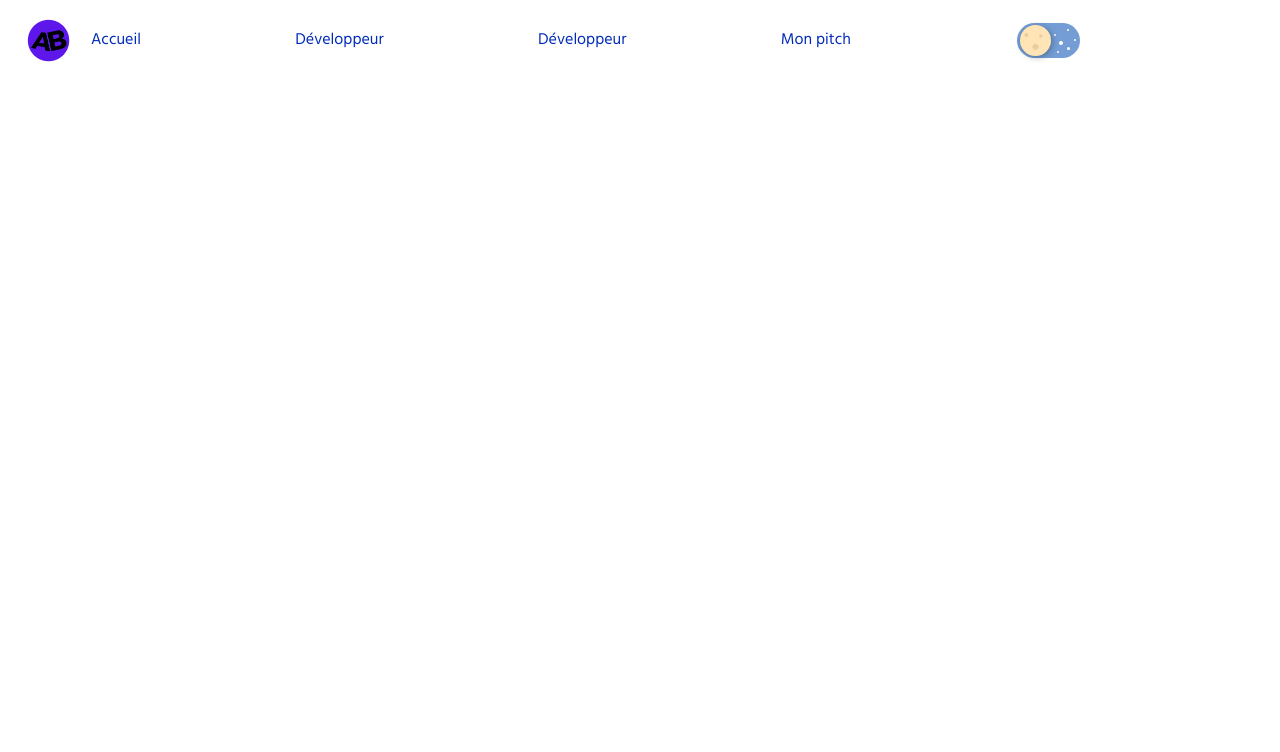
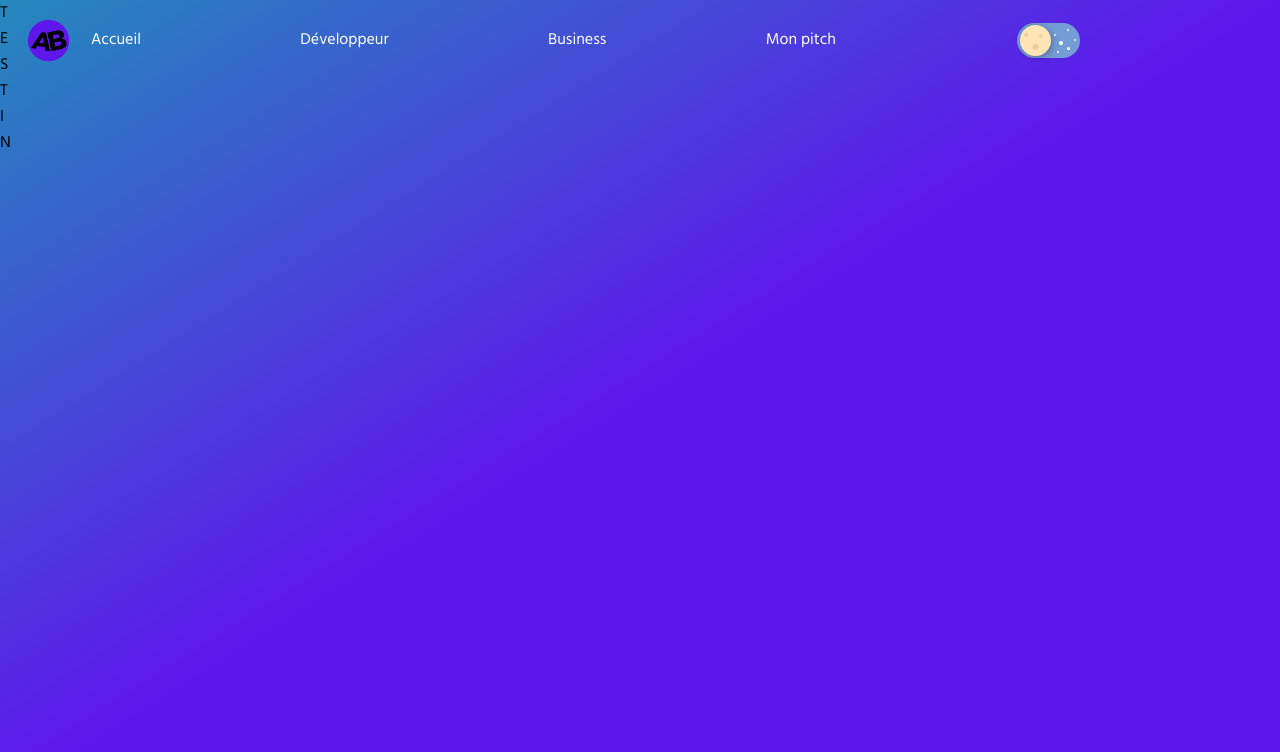
Before and after one commit to aauugguussttiinn/portfolio-front, a React (Create React App) app: page / in a window 1280 px wide. Shown: the top 752 px of the page. Built offline with nearby package versions, Linux system fonts and the light colour scheme; a web font is replaced by a local one.

Commit message:
Setting up gradient for body

```diff
--- a/public/index.html
+++ b/public/index.html
@@ -26,9 +26,8 @@
     -->
     <title>React App</title>
   </head>
-  <body>
+  <body id="root">
     <noscript>You need to enable JavaScript to run this app.</noscript>
-    <div id="root"></div>
     <!--
       This HTML file is a template.
       If you open it directly in the browser, you will see an empty page.
--- a/src/App.js
+++ b/src/App.js
@@ -38,7 +38,7 @@ function App() {
         <Navigation />
         <DarkModeButton/>
         <Routes>
-          <Route exact path="/" component={Home} />
+          <Route exact path="/" element={ <Home />} />
         </Routes>
       </DarkMode.Provider>
     </Router>
--- a/src/components/Navigation/Navigation.jsx
+++ b/src/components/Navigation/Navigation.jsx
@@ -21,8 +21,8 @@ const Navigation = () => {
           <NavLink exact to="/developpeur" activeClassName="nav-active" className="nav-link">
             Développeur
           </NavLink>
-          <NavLink exact to="/commercial" activeClassName="nav-active" className="nav-link">
-            Développeur
+          <NavLink exact to="/business" activeClassName="nav-active" className="nav-link">
+            Business
           </NavLink>
           <NavLink exact to="/mon-pitch" activeClassName="nav-active" className="nav-link">
             Mon pitch
--- a/src/components/Navigation/_navigation.scss
+++ b/src/components/Navigation/_navigation.scss
@@ -15,7 +15,7 @@
   .nav-link{
     padding: 10px;
     position: relative;
-    color: var(--prim-color);
+    color: var(--basic-color-white);
     text-decoration: none;
     transition: all .5s;
     &::after {
--- a/src/pages/Home/Home.jsx
+++ b/src/pages/Home/Home.jsx
@@ -8,7 +8,14 @@ const Home = () => {
   const { isDark } = useContext(DarkMode);
 
   return(
-    <div className="bg-purple"></div>
+    <div className="">
+      <div>T</div>
+      <div>E</div>
+      <div>S</div>
+      <div>T</div>
+      <div>I</div>
+      <div>N</div>
+    </div>
   )
 };
 
--- a/src/styles/_settings.scss
+++ b/src/styles/_settings.scss
@@ -18,15 +18,17 @@ $basic-color-dark:#292929;
 $modal-bg: rgba(0, 0, 0, 0.726);
 $modal-bg-dark: rgba(255, 255, 255, 0.726);
 
-$prim-color: #002bba;
-$transparency-prim-color: rgba(0, 43, 186, 0.7);
-$sec-color: #91B2E2;
-$transparency-sec-color: rgba(145, 178, 226, 0.9);
+$gradient-1: #5e17eb;
+$gradient-2: #2589BD;
+$gradient-3: #2589BD;
+
+$prim-color: #5e17eb;
+$sec-color: #2589BD;
 $third-color: #FFBF00;
-$success: #5DA271;
-$danger: #fb3333;
-$warning: #efef5b;
-$footer-color:#ebebeb;
+$success: #41EAD4;
+$danger: #F71735;
+$warning: #FF9F1C;
+$footer-color:#FDFFFC ;
 
 
 // Deep Shade Colors //
@@ -56,6 +58,10 @@ $jb-d-n:rgba(0,0,0,0.6);
 
 
 // ----- NIGHT MODE (DARK) ----- //
+
+$gradient-1-dark: #0F2027;
+$gradient-2-dark: #203A43;
+$gradient-3-dark: #2C5364;
 
 
 $prim-color-dark: #ffffff;
@@ -101,6 +107,7 @@ $phone-viewport:800px;
   @media (max-width: $phone-viewport) { @content; }
 }
 
+
 // $$$$$$$$$$$$$$$$$$$$$$$$$$$$$$$$$$$$$$$$$$$$$$$$$$
 :root{
 
@@ -110,10 +117,12 @@ $phone-viewport:800px;
   --basic-color-grey:#{$basic-color-grey};
   --basic-color-dark:#{$basic-color-dark};
 
+  --gradient-1:#{$gradient-1};
+  --gradient-2:#{$gradient-2};
+  --gradient-3:#{$gradient-3};
+
   --prim-color:#{$prim-color};
-  --transparency-prim-color:#{$transparency-prim-color};
   --sec-color:#{$sec-color};
-  --transparency-sec-color: #{$transparency-sec-color};
   --third-color:#{$third-color};
   --success-color:#{$success};
   --danger-color:#{$danger};
@@ -121,18 +130,14 @@ $phone-viewport:800px;
   --footer-color:#{$footer-color};
 
   --prim-color-deep:#{$prim-color-deep};
-  --transparency-prim-color-deep:#{$transparency-prim-color-deep};
   --sec-color-deep:#{$sec-color-deep};
-  --transparency-sec-color-deep: #{$transparency-sec-color-deep};
   --third-color-deep:#{$third-color-deep};
   --success-color-deep:#{$success-deep};
   --danger-color-deep:#{$danger-deep};
   --warning-color-deep:#{$warning-deep};
 
   --prim-color-light:#{$prim-color-light};
-  --transparency-prim-color-light:#{$transparency-prim-color-light};
   --sec-color-light:#{$sec-color-light};
-  --transparency-sec-color-light: #{$transparency-sec-color-light};
   --third-color-light:#{$third-color-light};
   --success-color-light:#{$success-light};
   --danger-color-light:#{$danger-light};
@@ -150,10 +155,12 @@ $phone-viewport:800px;
   --basic-color-grey:#{$basic-color-grey};
   --basic-color-dark:#{$basic-color-white};
 
+  --gradient-1:#{$gradient-1-dark};
+  --gradient-2:#{$gradient-2-dark};
+  --gradient-3:#{$gradient-3-dark};
+
   --prim-color:#{$prim-color-dark};
-  --transparency-prim-color:#{$transparency-prim-color-dark};
   --sec-color:#{$sec-color-dark};
-  --transparency-sec-color: #{$transparency-sec-color-dark};
   --third-color:#{$third-color-dark};
   --success-color:#{$success-dark};
   --danger-color:#{$danger-dark};
@@ -161,18 +168,14 @@ $phone-viewport:800px;
   --footer-color:#{$footer-color-dark};
 
   --prim-color-deep:#{$prim-color-deep-dark};
-  --transparency-prim-color-deep:#{$transparency-prim-color-deep-dark};
   --sec-color-deep:#{$sec-color-deep-dark};
-  --transparency-sec-color-deep: #{$transparency-sec-color-deep-dark};
   --third-color-deep:#{$third-color-deep-dark};
   --success-color-deep:#{$success-deep-dark};
   --danger-color-deep:#{$danger-deep-dark};
   --warning-color-deep:#{$warning-deep-dark};
 
   --prim-color-light:#{$prim-color-light-dark};
-  --transparency-prim-color-light:#{$transparency-prim-color-light-dark};
   --sec-color-light:#{$sec-color-light-dark};
-  --transparency-sec-color-light: #{$transparency-sec-color-light-dark};
   --third-color-light:#{$third-color-light-dark};
   --success-color-light:#{$success-light-dark};
   --danger-color-light:#{$danger-light-dark};
@@ -188,7 +191,10 @@ $phone-viewport:800px;
 // All app CSS //
 
 #root {
+  background: linear-gradient(to right bottom, var(--gradient-2), var(--gradient-1), var(--gradient-1));
   background-color: var(--basic-color-white);
+  -webkit-font-smoothing: antialiased;
+  -moz-osx-font-smoothing: grayscale;
 }
 
 *{
@@ -210,10 +216,6 @@ $phone-viewport:800px;
 }
 
 body{
-
-  background-color: var(--basic-color-white);
-  -webkit-font-smoothing: antialiased;
-  -moz-osx-font-smoothing: grayscale;
   scroll-behavior: smooth;
   margin: 0;
   padding: 0;
```
